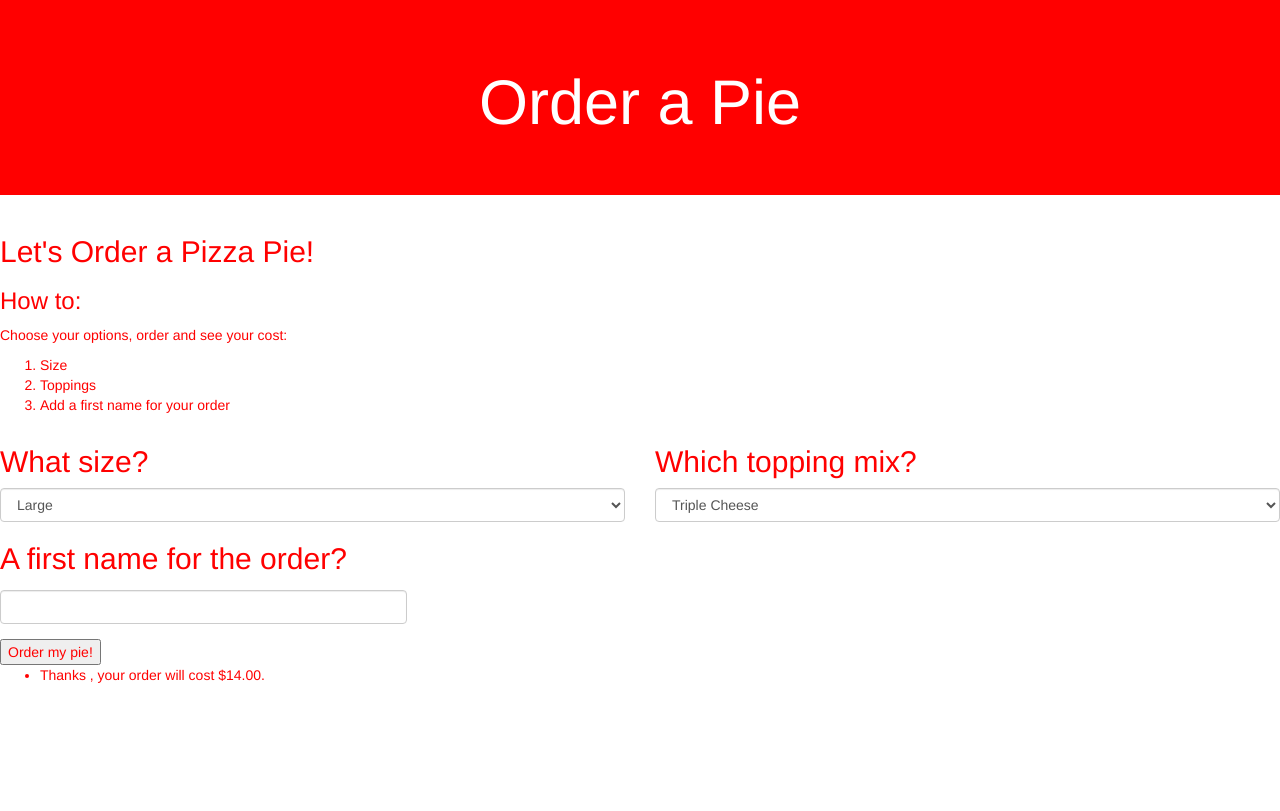
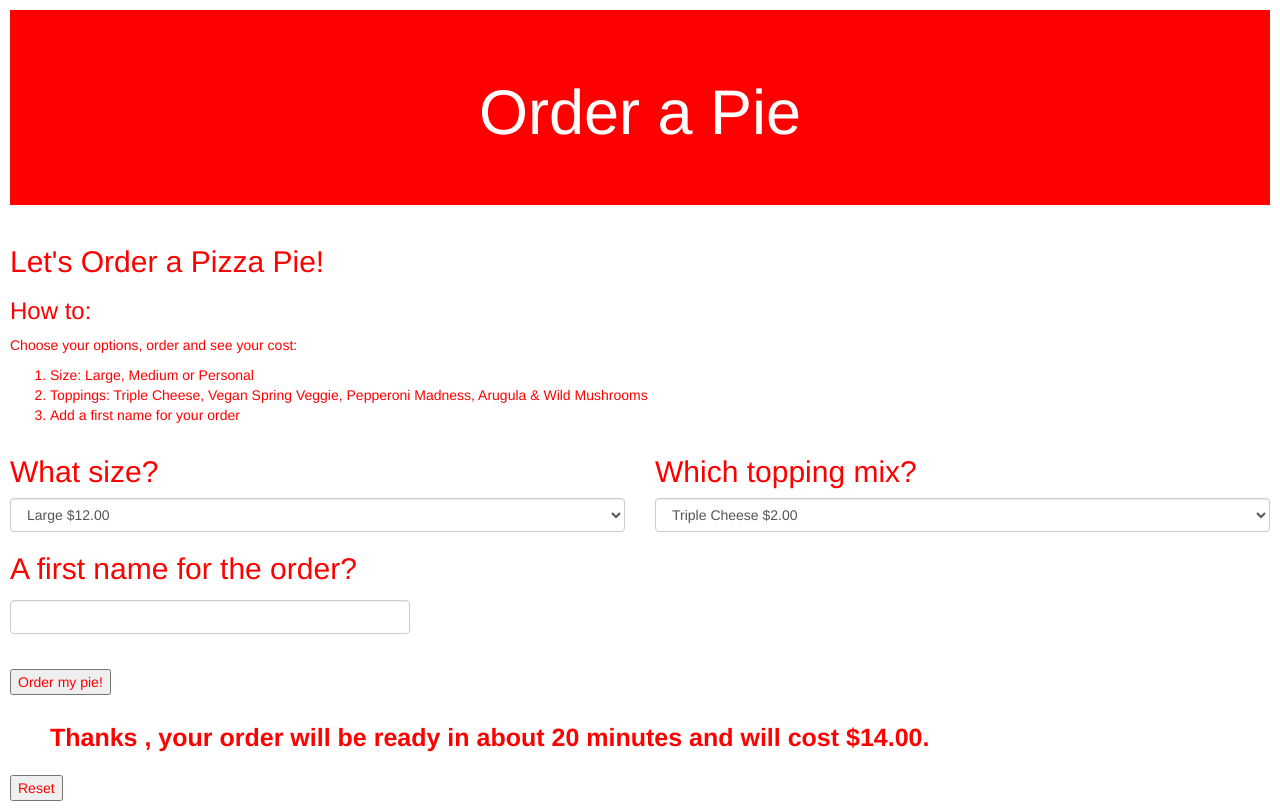
Before and after one commit to tdoherty3/pizza, a plain HTML site: page index.html in a window 1280 px wide. Both pictures are taken after a click on the button "Order my pie!". Drawn offline with Linux system fonts and the light colour scheme.

Commit message:
Create README. Style html. Create reset button.

```diff
--- a/css/styles.css
+++ b/css/styles.css
@@ -8,5 +8,21 @@ text-align: center;
 body {
   background-color: white;
   color: red;
-  margin-left:
+  margin: 10px;
 }
+
+#submit {
+  margin-top: 20px;
+  margin-bottom: 10px;
+}
+
+#your-order {
+  margin-top: 15px;
+  font-weight: bold;
+  font-size: 25px;
+  margin-bottom: 20px;
+}
+
+#reset {
+  margin-top: 0px;
+}
--- a/index.html
+++ b/index.html
@@ -1,3 +1,4 @@
+
 <!DOCTYPE html>
 <html>
 <head>
@@ -19,8 +20,8 @@
   <h3>How to:</h3>
   <p>Choose your options, order and see your cost:</p>
   <ol>
-    <li>Size</li>
-    <li>Toppings</li>
+    <li>Size: Large, Medium or Personal</li>
+    <li>Toppings: Triple Cheese, Vegan Spring Veggie, Pepperoni Madness, Arugula & Wild Mushrooms</li>
     <li>Add a first name for your order</li>
   </ol>
 
@@ -31,13 +32,13 @@
 
         <select class="form-control" id="pizza-size">
           <div class="radio">
-            <option type="radio" name="large" value="12">Large</option>
+            <option type="radio" name="large" value="12">Large $12.00</option>
           </div>
           <div class="radio">
-            <option type="radio" name="medium" value="10">Medium</option>
+            <option type="radio" name="medium" value="10">Medium $10.00</option>
           </div>
           <div class="radio">
-            <option type="radio" name="personal" value="8">Personal</option>
+            <option type="radio" name="personal" value="8">Personal $8.00</option>
           </div>
         </select>
       </div>
@@ -47,18 +48,19 @@
         <h2>Which topping mix?</h2>
         <select class="form-control" id="pizza-type">
           <div class="radio">
-              <option type="radio" name="large" value="2">Triple Cheese</option>
+            <option type="radio" name="large" value="2">Triple Cheese $2.00</option>
           </div>
           <div class="radio">
-              <option type="radio" name="medium" value="4">Vegan Spring Veggie</option>
+            <option type="radio" name="medium" value="4">Vegan Spring Veggie $4.00</option>
           </div>
           <div class="radio">
-              <option type="radio" name="personal" value="6">Pepperoni Madness</option>
+            <option type="radio" name="personal" value="6">Pepperoni Madness $6.00</option>
           </div>
           <div class="radio">
-              <option type="radio" name="personal" value="8">Arugula & Wild Mushrooms</option>
+            <option type="radio" name="personal" value="8">Arugula & Wild Mushrooms $8.00</option>
           </div>
         </select>
+      </div>
 </div>
 
       <!-- <div class="col-md-6">
@@ -70,7 +72,7 @@
       <input type="checkbox" name="topping" value="4"> Mushrooms<br>
     </div>
   </div> -->
-    </div>
+
 
 <div class="row">
   <div class="col-md-4">
@@ -87,8 +89,9 @@
 <div>
   <ul id="your-order">
   </ul>
+</div>
 
-</div>
+<button class="reset">Reset</button>
 
 </div>
 
--- a/js/scripts.js
+++ b/js/scripts.js
@@ -14,6 +14,7 @@ Pizza.prototype.setPizzaPrice = function(){
 }
 
 //User Interface
+
 $(document).ready(function() {
 
   $("#submit").click(function(event){
@@ -29,6 +30,15 @@ $(document).ready(function() {
 
     console.log(pizza);
 
-    $("#your-order").append("<li> Thanks " + pizza.name + ", your order will cost $" + pizza.setPizzaPrice() + ".00. </li>");
+    $("#your-order").append("Thanks " + pizza.name + ", your order will be ready in about 20 minutes and will cost $" + pizza.setPizzaPrice() + ".00.");
+
+
   });
 });
+
+$(".reset").click(function() {
+  document.location.reload();
+});
+
+
+//$("#order-form").trigger('reset')
```
Also changed, not shown: 1 other file. Lines whose indentation alone changed are shown as unchanged.
